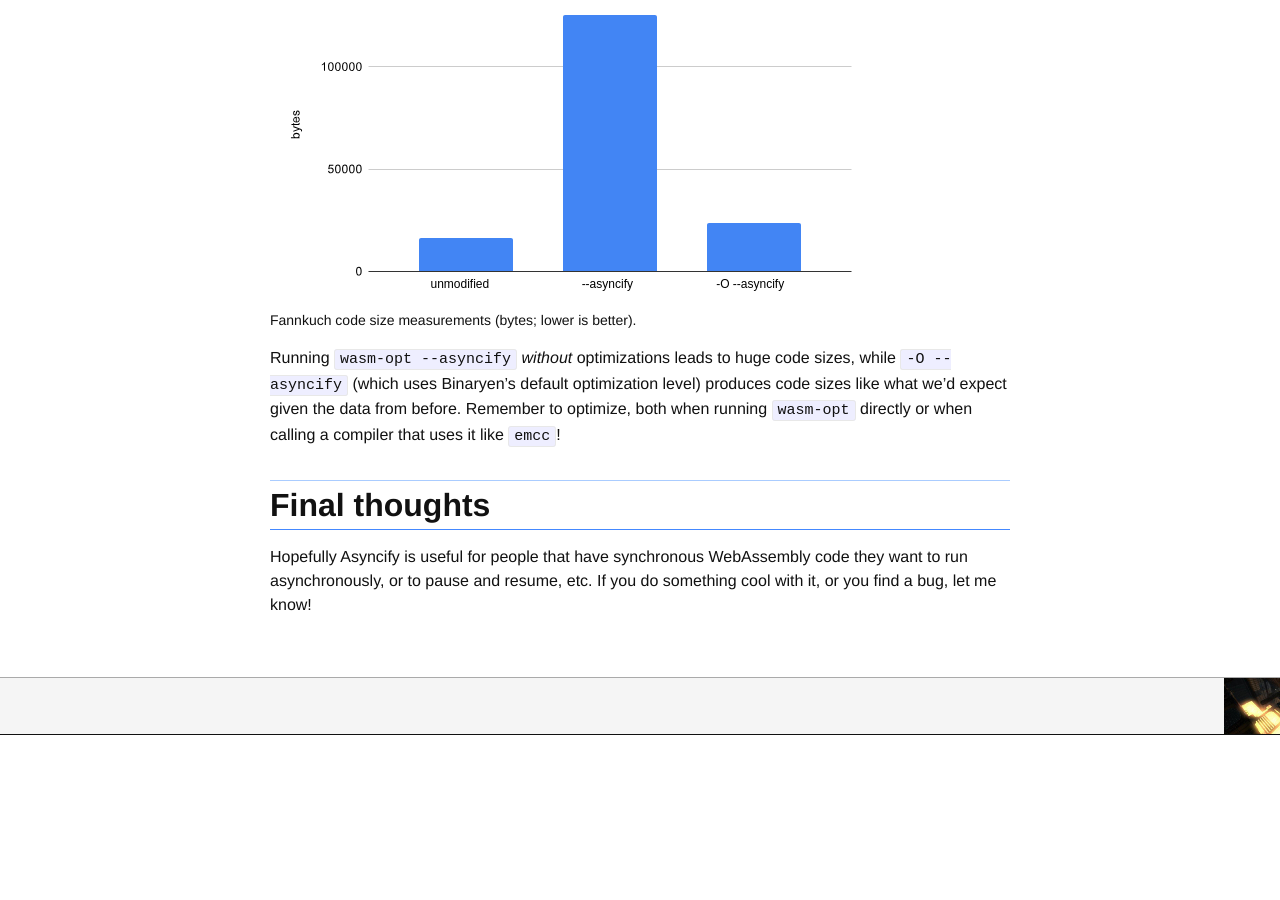
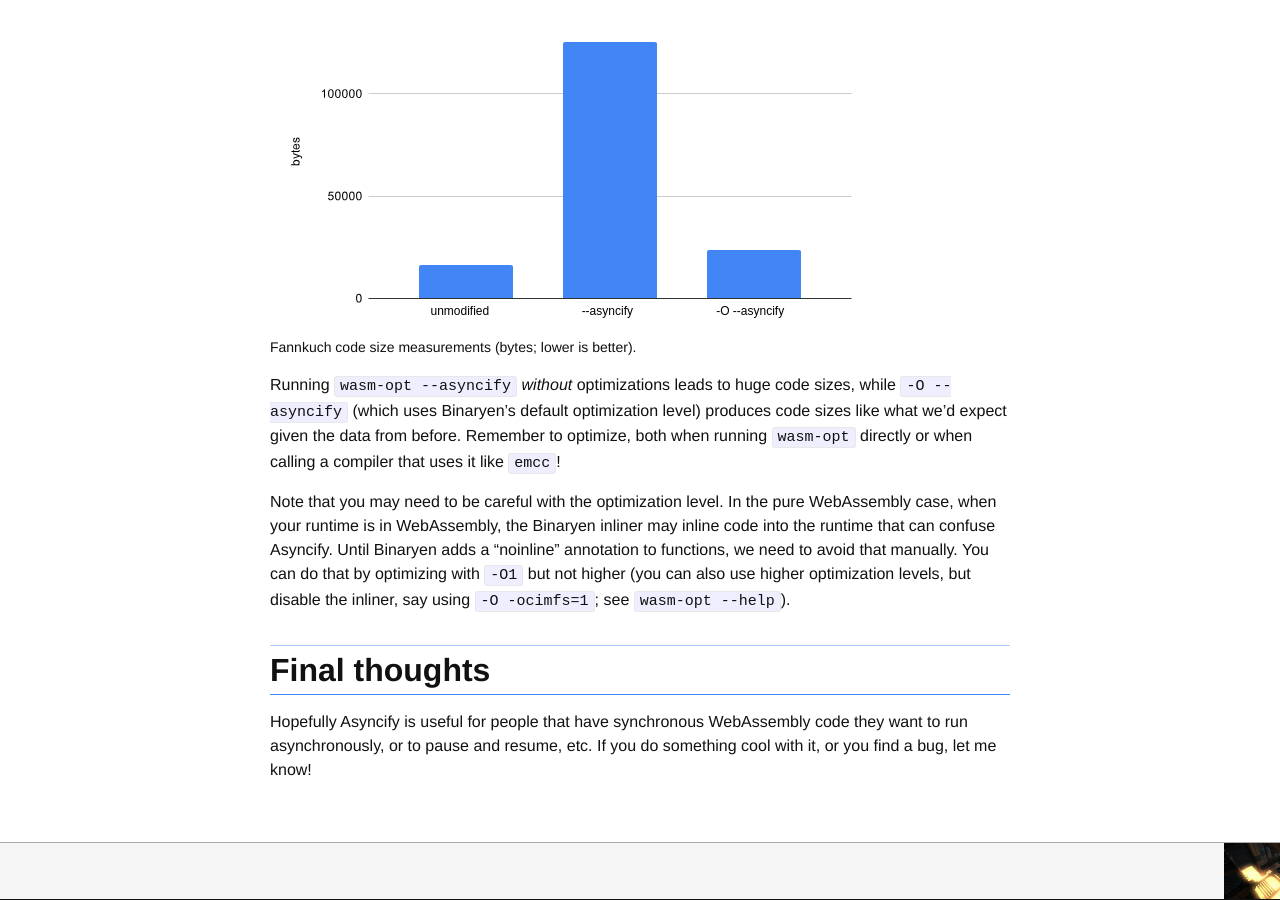
Before and after one commit to kripken/blog, a Jekyll site: the page built from _posts/2019-07-16-asyncify.markdown, in a window 1280 px wide and 900 px high, scrolled down 15483 px. Built offline with Jekyll 4.4.1, drawn with Linux system fonts in a browser that asks for light colours; before the commit the page ends 16218 px from its top, so only the background shows below that; some of the changed text lies outside the part shown.

Commit message:
notes on inlining

```diff
--- a/_posts/2019-07-16-asyncify.markdown
+++ b/_posts/2019-07-16-asyncify.markdown
@@ -72,14 +72,14 @@ Here's a simple example:
 
 This little example uses the `spectest` import for logging, which works in the official WebAssembly test suite, and so it should work in any interpreter compatible with that, like the spec interpreter or Binaryen's `wasm-shell`. Here is how you can build and run it:
 {% highlight shell %}
-$ wasm-opt input.wat -O --asyncify --print > output.wat
+$ wasm-opt input.wat -O1 --asyncify --print > output.wat
 $ wasm-shell output.wat
 BUILDING MODULE [line: 1]
 (i32.const 1)
 (i32.const 2)
 (i32.const 3)
 {% endhighlight %}
-First we process the file with `wasm-opt`, running the Asyncify pass and also optimizing (optimizing is very important here for size and speed; see details later). We then print out the result in text form, since that's what `wasm-shell` expects and also it lets you inspect the instrumented code if you're curious (otherwise we could do `-o output.wasm` to get a binary). Then if we run it in the shell we get some logging from that tool (`BUILDING ..`), and then the expected three logged numbers: `main` prints `1`, then while it is sleeping we print `2`, and then after we resume `main` continues and prints `3`.
+First we process the file with `wasm-opt`, running the Asyncify pass and also optimizing (optimizing with `-O1` is very important here for size and speed; see details later). We then print out the result in text form, since that's what `wasm-shell` expects and also it lets you inspect the instrumented code if you're curious (otherwise we could do `-o output.wasm` to get a binary). Then if we run it in the shell we get some logging from that tool (`BUILDING ..`), and then the expected three logged numbers: `main` prints `1`, then while it is sleeping we print `2`, and then after we resume `main` continues and prints `3`.
 
 Note how even though we call `main` twice (once to start it, once to continue after sleeping), it only executes once (split into two parts), and therefore we only see `1` and `3` printed once. For comparison, if we ran the original uninstrumented `input.wat` (after removing the `asyncify_*` calls from it), then we'd get this:
 {% highlight shell %}
@@ -445,6 +445,8 @@ It is **very important** to optimize while running Asyncify, for both code size
 
 Running `wasm-opt --asyncify` *without* optimizations leads to huge code sizes, while `-O --asyncify` (which uses Binaryen's default optimization level) produces code sizes like what we'd expect given the data from before. Remember to optimize, both when running `wasm-opt` directly or when calling a compiler that uses it like `emcc`!
 
+Note that you may need to be careful with the optimization level. In the pure WebAssembly case, when your runtime is in WebAssembly, the Binaryen inliner may inline code into the runtime that can confuse Asyncify. Until Binaryen adds a "noinline" annotation to functions, we need to avoid that manually. You can do that by optimizing with `-O1` but not higher (you can also use higher optimization levels, but disable the inliner, say using `-O -ocimfs=1`; see `wasm-opt --help`).
+
 # Final thoughts
 
 Hopefully Asyncify is useful for people that have synchronous WebAssembly code they want to run asynchronously, or to pause and resume, etc. If you do something cool with it, or you find a bug, let me know!
```
